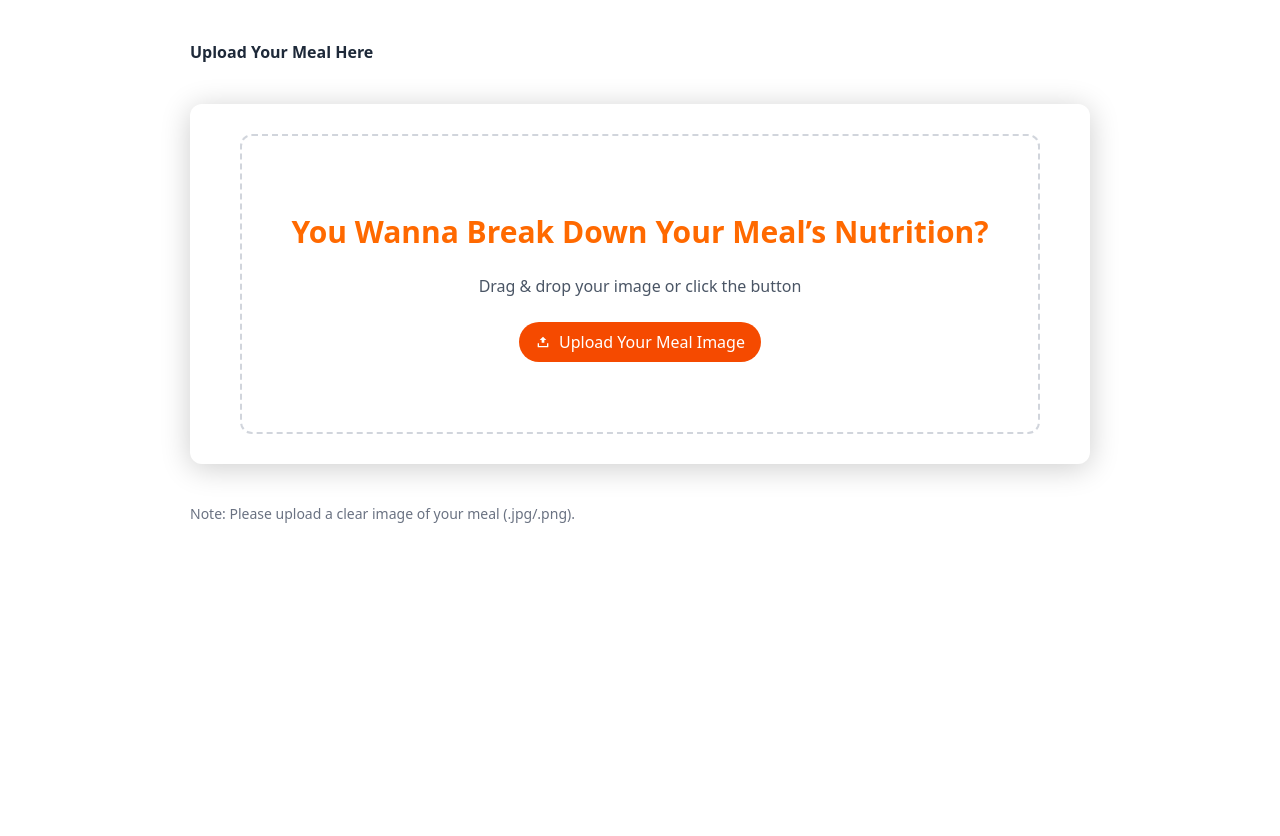
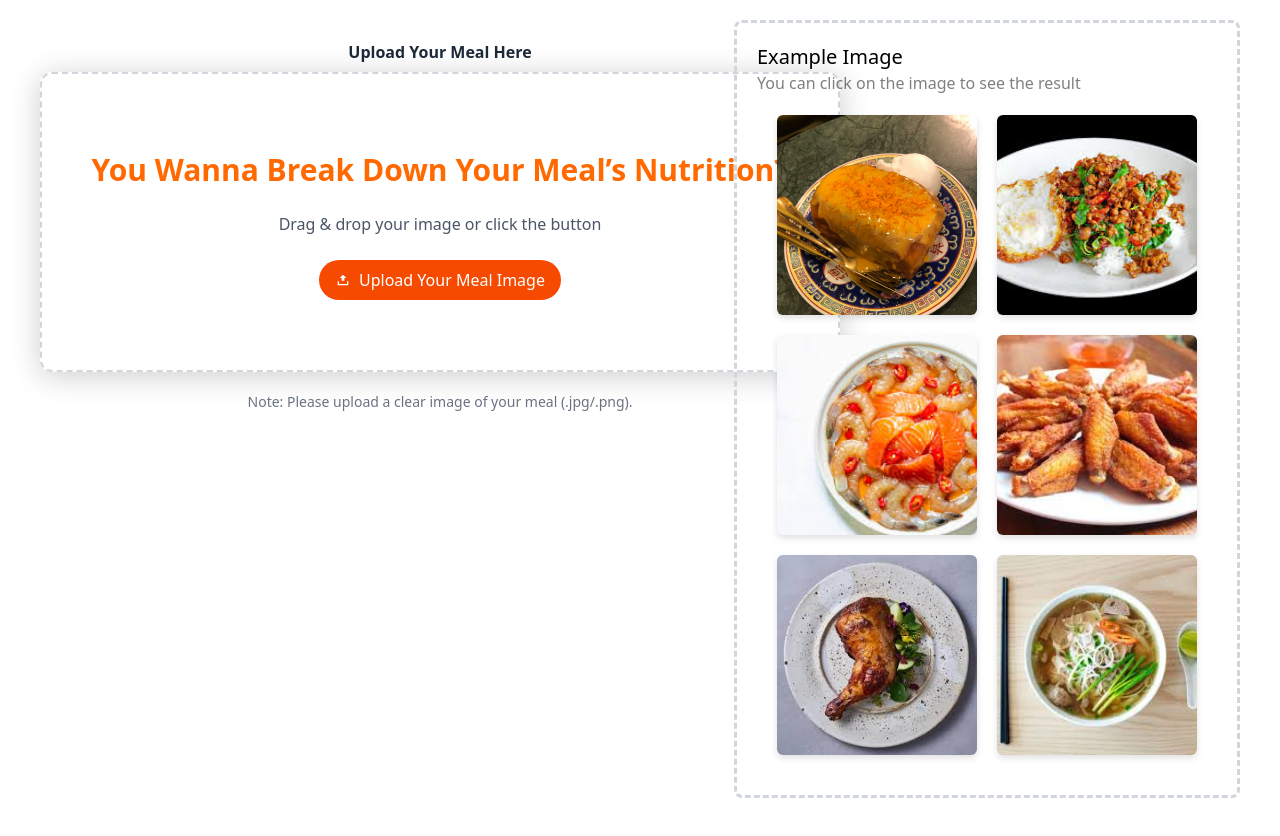
Before and after one commit to tony219y/ai-food-vision, a React (Vite) app in the folder frontend/: page / in a window 1280 px wide. Shown: the top 836 px of the page. After the commit the page ends 800 px from the top, so only its background shows below. Built offline with nearby package versions, Linux system fonts and the light colour scheme.

Commit message:
BREAKING REFACTOR and Create hook for upload image

```diff
--- a/frontend/src/components/ExamImage.tsx
+++ b/frontend/src/components/ExamImage.tsx
@@ -1,6 +1,8 @@
 import { useState } from "react";
-
-const ExamImage = () => {
+type Props = {
+  onPickFile?: (file: File) => Promise<void> | void;
+};
+const ExamImage = ({ onPickFile }: Props) => {
   const [selected, setSelected] = useState<string | null>(null);
   const [loading, setLoading] = useState(false);
 
@@ -23,32 +25,32 @@ const ExamImage = () => {
       const response = await fetch(imgSrc);
       const blob = await response.blob();
 
-      const file = new File([blob], imgSrc.split("/").pop() || "image.jpg", { type: blob.type });
+      const file = new File([blob], imgSrc.split("/").pop() || "image.jpg", {
+        type: blob.type,
+      });
 
-      const formData = new FormData();
-      formData.append("image", file);
+      if (onPickFile) {
+        await onPickFile(file);
+      }
 
-      await fetch("/api/save-image", {
-        method: "POST",
-        body: formData,
-      });
+      setSelected(imgSrc);
+      setLoading(false);
     } catch (err) {
       console.error(err);
-    } finally {
       setLoading(false);
     }
   };
 
   return (
-    <div className="border-3 border-dashed border-[rgb(192,192,192)] rounded-lg w-fit p-5">
-      <div className="text-xl ml-2 mb-4">Example Image</div>
-
-      <div className="p-5 grid grid-cols-3 gap-5 justify-center">
+    <div className="fixed right-10 flex flex-col border-3 border-dashed border-gray-300 rounded-lg w-fit h-fit p-5 my-5 max-lg:hidden">
+      <h1 className="text-xl">Example Image</h1>
+      <p className="opacity-50">You can click on the image to see the result</p>
+      <div className="p-5 grid grid-cols-2 gap-5 justify-center">
         {images.map((src) => (
           <div key={src} className="w-[200px] h-[200px] cursor-pointer">
             <img
               src={src}
-              className={`w-full h-full object-cover rounded-md ${
+              className={`w-full h-full object-cover rounded-md drop-shadow-md hover:scale-110 duration-300 hover:border-5 ${
                 selected === src ? "ring-4 ring-blue-500" : ""
               }`}
               onClick={() => handleImageClick(src)}
--- a/frontend/src/components/NutrientTable.tsx
+++ b/frontend/src/components/NutrientTable.tsx
@@ -3,7 +3,7 @@
 // - data: Array of [name, value] pairs to display.
 // - naText: Optional text to show if value is undefined (default: "N/A").
 
-interface NutrientPair extends Array<string | number | undefined> {}
+type NutrientPair = Array<string | number | undefined>
 
 interface Props {
   data: NutrientPair[];
--- a/frontend/src/components/uploadbox.tsx
+++ b/frontend/src/components/uploadbox.tsx
@@ -1,96 +1,76 @@
-import { useRef, useState, useEffect } from "react";
+import { useRef, useState } from "react";
 
 import NutritionItemsTable from "./NutritionItemsTable";
 import NutrientTable from "./NutrientTable";
 import Notes from "./Notes";
 import Tags from "./Tags";
 
-import { MAX_SIZE_MB, fmt } from "../config/constants";
-
-import api from "../services/api";
+import ExamImage from "./ExamImage";
+import { useImageUpload } from "../hooks/useImageUpload";
 
 export default function UploadBox() {
   const fileInputRef = useRef<HTMLInputElement | null>(null);
-    const [file, setFile] = useState<File | null>(null);
-    const [preview, setPreview] = useState<string | null>(null);
-    const [error, setError] = useState<string | null>(null);
-    const [isAnalyzing, setIsAnalyzing] = useState(false);
   const [isDragging, setIsDragging] = useState(false);
 
-    //TODO: Create a type interface for define a result
-    const [result, setResult] = useState<any | null>(null); // <-- result from backend
-
-    // Cleanup preview URL on unmount or when preview changes
-    useEffect(() => {
-        return () => { if (preview) URL.revokeObjectURL(preview); };
-    }, [preview]);
-
-    // Handle file selection and validation
-    const handleFile = async(f: File) => {
-        setError(null);
-        setResult(null);
-        if (!f.type.startsWith("image/")) { setError("Please select an image"); return; }
-        if (f.size > MAX_SIZE_MB * 1024 * 1024) { setError(`File exceeds ${MAX_SIZE_MB}MB`); return; }
-        if (preview) URL.revokeObjectURL(preview);
-        setFile(f);
-        setPreview(URL.createObjectURL(f));
-    };
-
-    // Clear selected file and reset state
-    const clearFile = () => {
-        if (preview) URL.revokeObjectURL(preview);
-        setFile(null);
-        setPreview(null);
-        setError(null);
-        setResult(null);
-    };
-
-    // Simulate analysis by sending file to backend and receiving result
-    const analyze = async () => {
-        if (!file) return;
-        setIsAnalyzing(true);
-        setError(null);
-        setResult(null);
-
-        try {
-        const formData = new FormData();
-        formData.append("uploadInput", file);
-        const response = await api.post("/api/v1/upload", formData, {});
-        setResult(response.data);
-        } catch (err: any) {
-        setError(err.response?.data?.detail || "Unable to connect to the server. Please try again.");
-        } finally {
-        setIsAnalyzing(false);
-        }
-    };
-
-
+  const {
+    file,
+    preview,
+    error,
+    isAnalyzing,
+    result,
+    handleFile,
+    clearFile,
+    analyze,
+  } = useImageUpload();
 
   return (
-        <div>
-            <h2 className="mb-2 text-base font-semibold text-gray-800">Upload Your Meal Here</h2>
+    <>
+      <div className="flex w-full">
+        <div className="flex flex-col items-center justify-center p-10">
+          <h2 className="mb-2 text-base font-semibold text-gray-800">
+            Upload Your Meal Here
+          </h2>
 
           {/* Drop area wrapper */}
-            <div className="my-10 w-[900px] h-[360px] flex items-center justify-center rounded-xl
+          <div
+            className=" flex items-center justify-center rounded-xl
                         shadow-[0_4px_30px_rgba(0,0,0,0.2)]
                         hover:shadow-[0_8px_40px_rgba(0,0,0,0.2)]
-                    hover:scale-[1.01] transition-all duration-300 ease-in-out">
-
+                        hover:scale-[1.01] transition-all duration-300 ease-in-out"
+          >
             {/* Drop zone */}
             <div
               tabIndex={0}
               aria-busy={isAnalyzing}
               onClick={() => fileInputRef.current?.click()}
-                    onKeyDown={(e) => { if (e.key === "Enter" || e.key === " ") fileInputRef.current?.click(); }}
-                    onDragEnter={(e) => { e.preventDefault(); if (Array.from(e.dataTransfer.types || []).includes("Files")) setIsDragging(true); }}
+              onKeyDown={(e) => {
+                if (e.key === "Enter" || e.key === " ")
+                  fileInputRef.current?.click();
+              }}
+              onDragEnter={(e) => {
+                e.preventDefault();
+                if (Array.from(e.dataTransfer.types || []).includes("Files"))
+                  setIsDragging(true);
+              }}
               onDragOver={(e) => e.preventDefault()}
-                    onDragLeave={(e) => { e.preventDefault(); const rt = e.relatedTarget as Node | null; if (!rt || !e.currentTarget.contains(rt)) setIsDragging(false); }}
-                    onDrop={(e) => { e.preventDefault(); setIsDragging(false); const f = e.dataTransfer.files?.[0]; if (f) handleFile(f); }}
+              onDragLeave={(e) => {
+                e.preventDefault();
+                const rt = e.relatedTarget as Node | null;
+                if (!rt || !e.currentTarget.contains(rt)) setIsDragging(false);
+              }}
+              onDrop={(e) => {
+                e.preventDefault();
+                setIsDragging(false);
+                const f = e.dataTransfer.files?.[0];
+                if (f) {clearFile(); handleFile(f);};
+              }}
               className={[
                 "relative w-[800px] h-[300px] rounded-xl flex flex-col items-center justify-center",
                 "border-2 border-dashed transition cursor-pointer",
                 "hover:border-orange-500 hover:bg-orange-50",
-                        isDragging ? "border-orange-400 bg-orange-50" : "border-gray-300 bg-white"
+                isDragging
+                  ? "border-orange-400 bg-orange-50"
+                  : "border-gray-300 bg-white",
               ].join(" ")}
             >
               {/* Empty state */}
@@ -99,16 +79,28 @@ export default function UploadBox() {
                   <p className="text-orange-500 font-semibold text-3xl my-2">
                     You Wanna Break Down Your Meal’s Nutrition?
                   </p>
-                            <p className="text-base mt-6">Drag & drop your image or click the button</p>
+                  <p className="text-base mt-6">
+                    Drag & drop your image or click the button
+                  </p>
                   <button
                     type="button"
-                                onClick={(e) => { e.stopPropagation(); fileInputRef.current?.click(); }}
+                    onClick={(e) => {
+                      e.stopPropagation();
+                      fileInputRef.current?.click();
+                    }}
                     className="inline-flex items-center gap-2 rounded-full bg-orange-600 text-white px-4 py-2
                             hover:bg-orange-700 focus:outline-none focus:ring-4 focus:ring-orange-300 mt-6"
                     aria-label="Upload your meal image"
                   >
-                                <svg viewBox="0 0 24 24" className="w-4 h-4" aria-hidden="true">
-                                    <path fill="currentColor" d="M5 20h14a1 1 0 001-1v-5h-2v4H6v-4H4v5a1 1 0 001 1zm7-16l5 5h-3v4h-4v-4H7l5-5z" />
+                    <svg
+                      viewBox="0 0 24 24"
+                      className="w-4 h-4"
+                      aria-hidden="true"
+                    >
+                      <path
+                        fill="currentColor"
+                        d="M5 20h14a1 1 0 001-1v-5h-2v4H6v-4H4v5a1 1 0 001 1zm7-16l5 5h-3v4h-4v-4H7l5-5z"
+                      />
                     </svg>
                     Upload Your Meal Image
                   </button>
@@ -121,11 +113,18 @@ export default function UploadBox() {
               {/* Preview + Actions */}
               {preview && (
                 <div className="flex flex-col items-center gap-3">
-                            <img src={preview} alt={file?.name || "Preview"} className="max-h-40 rounded-lg shadow" />
+                  <img
+                    src={preview}
+                    alt={file?.name || "Preview"}
+                    className="max-h-40 rounded-lg shadow"
+                  />
                   <div className="flex gap-2">
                     <button
                       type="button"
-                                    onClick={(e) => { e.stopPropagation(); analyze(); }}
+                      onClick={(e) => {
+                        e.stopPropagation();
+                        analyze();
+                      }}
                       className="flex items-center justify-center gap-2 bg-emerald-600 text-white px-4 py-2 rounded-full hover:bg-emerald-700 disabled:opacity-50"
                       disabled={isAnalyzing}
                     >
@@ -133,7 +132,10 @@ export default function UploadBox() {
                     </button>
                     <button
                       type="button"
-                                    onClick={(e) => { e.stopPropagation(); clearFile(); }}
+                      onClick={(e) => {
+                        e.stopPropagation();
+                        clearFile();
+                      }}
                       className="px-4 py-2 rounded-full border border-gray-300 hover:bg-gray-50"
                       disabled={isAnalyzing}
                     >
@@ -144,7 +146,9 @@ export default function UploadBox() {
               )}
 
               {/* Drag ring overlay */}
-                    {isDragging && <div className="pointer-events-none absolute inset-0 rounded-xl ring-4 ring-orange-300/70" />}
+              {isDragging && (
+                <div className="pointer-events-none absolute inset-0 rounded-xl ring-4 ring-orange-300/70" />
+              )}
             </div>
 
             {/* Hidden input */}
@@ -153,15 +157,17 @@ export default function UploadBox() {
               type="file"
               accept="image/*"
               className="hidden"
-                    onChange={(e) => { const f = e.target.files?.[0]; if (f) handleFile(f); e.currentTarget.value = ""; }}
+              onChange={(e) => {
+                const f = e.target.files?.[0];
+                if (f) {clearFile(); handleFile(f)};
+                e.currentTarget.value = "";
+              }}
               aria-hidden="true"
             />
           </div>
-
-
           {/* Result UI */}
           {result && (
-                <div className="space-y-6">
+            <div className="max-w-[800px] space-y-6 mt-10">
               {/* NutritionItemsTable and NutrientTable */}
               <NutritionItemsTable
                 items={result.items || []}
@@ -169,18 +175,18 @@ export default function UploadBox() {
                   total_calories: result.total_calories ?? result.calories,
                   protein_g: result.protein_g,
                   carbs_g: result.carbs_g,
-                            fat_g: result.fat_g
+                  fat_g: result.fat_g,
                 }}
               />
               <NutrientTable
                 data={[
                   ["Serving Size", result.serving_size],
-                            ["Calories", fmt(result.calories)],
-                            ["Protein", fmt(result.protein_g, "g")],
-                            ["Carbohydrates", fmt(result.carbs_g, "g")],
-                            ["Fat", fmt(result.fat_g, "g")],
-                            ["Fiber", fmt(result.fiber_g, "g")],
-                            ["Sugar", fmt(result.sugar_g, "g")],
+                  ["Calories", result.calories],
+                  ["Protein", result.protein_g],
+                  ["Carbohydrates", result.carbs_g],
+                  ["Fat", result.fat_g],
+                  ["Fiber", result.fiber_g],
+                  ["Sugar", result.sugar_g],
                 ]}
               />
               {/* Notes and Tags */}
@@ -189,7 +195,18 @@ export default function UploadBox() {
             </div>
           )}
 
-            <p className="mt-5 text-sm text-gray-500">Note: Please upload a clear image of your meal (.jpg/.png).</p>
+          <p className="mt-5 text-sm text-gray-500">
+            Note: Please upload a clear image of your meal (.jpg/.png).
+          </p>
         </div>
+
+        <ExamImage
+          onPickFile={async (file: File) => {
+            clearFile();
+            await handleFile(file);
+          }}
+        />
+      </div>
+    </>
   );
 }
--- /dev/null
+++ b/frontend/src/hooks/useImageUpload.ts
@@ -0,0 +1,73 @@
+import { useEffect, useState } from "react";
+import { MAX_SIZE_MB } from "../config/constants";
+import api from "../services/api";
+
+export const useImageUpload = () => {
+    const [file, setFile] = useState<File | null>(null);
+    const [preview, setPreview] = useState<string | null>(null);
+    const [error, setError] = useState<string | null>(null);
+    const [isAnalyzing, setIsAnalyzing] = useState(false);
+    const [result, setResult] = useState<any | null>(null);
+
+    useEffect(() => {
+        return () => {
+            if (preview) URL.revokeObjectURL(preview);
+        };
+    }, [preview]);
+
+    const handleFile = async (f: File) => {
+        setError(null);
+        setResult(null);
+        if (!f.type.startsWith("image/")) {
+            setError("Please select an image");
+            return;
+        }
+        if (f.size > MAX_SIZE_MB * 1024 * 1024) {
+            setError(`File exceeds ${MAX_SIZE_MB}MB`);
+            return;
+        }
+        if (preview) URL.revokeObjectURL(preview);
+        setFile(f);
+        setPreview(URL.createObjectURL(f));
+    };
+
+    const clearFile = () => {
+        if (preview) URL.revokeObjectURL(preview);
+        setFile(null);
+        setPreview(null);
+        setError(null);
+        setResult(null);
+    };
+
+    const analyze = async () => {
+        if (!file) return;
+        setIsAnalyzing(true);
+        setError(null);
+        setResult(null);
+
+        try {
+            const formData = new FormData();
+            formData.append("uploadInput", file);
+            const response = await api.post("/api/v1/upload", formData, {});
+            setResult(response.data);
+        } catch (err: any) {
+            setError(
+                err?.response?.data?.detail ||
+                "Unable to connect to the server. Please try again."
+            );
+        } finally {
+            setIsAnalyzing(false);
+        }
+    };
+
+    return {
+        file,
+        preview,
+        error,
+        isAnalyzing,
+        result,
+        handleFile,
+        clearFile,
+        analyze,
+    };
+}
--- a/frontend/src/pages/Landing.tsx
+++ b/frontend/src/pages/Landing.tsx
@@ -1,7 +1,7 @@
 import Uploadbox from "../components/uploadbox";
 const Landing = () => {
   return (
-    <div className="flex w-full h-screen mt-10  justify-center ">
+    <div className="flex flex-col w-full items-center">
       <Uploadbox />
     </div>
   );
```
Lines whose indentation alone changed are shown as unchanged.
